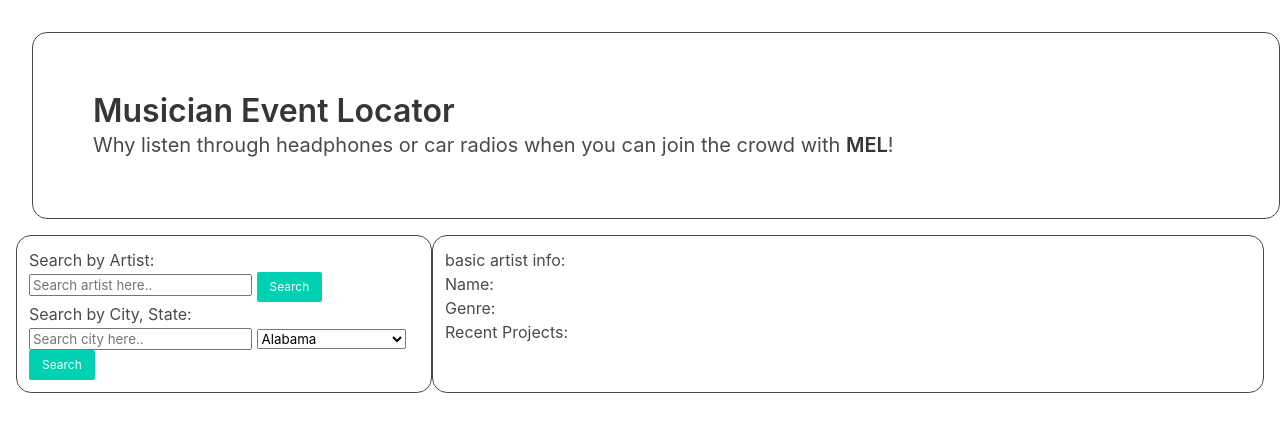
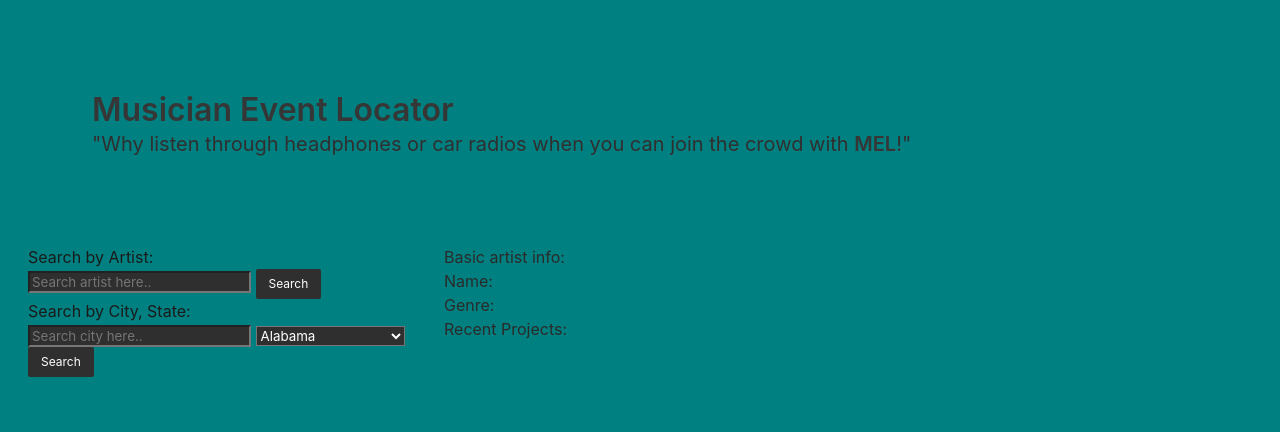
Before and after one commit to ThaDarkLord/event-tracker, a plain HTML site: page index.html in a window 1280 px wide. Drawn offline with nearby package versions, Linux system fonts and the light colour scheme.

Commit message:
added color style to css

```diff
--- a/assets/css/style.css
+++ b/assets/css/style.css
@@ -1,8 +1,19 @@
+html{
+    background-color: teal;
+}
 
+*{
+    background-color: teal;
+
+}
 
 .column{
-    border: solid 1px;
+    /* border: solid 1px; */
     border-radius: 15px;
+}
+.subtitle{
+    color: rgb(48, 47, 47);
+
 }
 
 .card{
@@ -11,6 +22,33 @@
 .hideMe{
     border: 0px;
 }
+/* below makes the color for the titles of the text box: search by artist and search by city */
+h2{
+    color: rgb(27, 26, 26);
+}
+
+p{
+    color: rgb(27, 26, 26);
+
+}
+button{
+    background-color: rgb(48, 47, 47) !important;
+
+}
+
+input{
+    background-color: rgb(48, 47, 47);
+    color: white;
+}
+
+select{
+    background-color: rgb(48, 47, 47);
+    color: white;
+}
+
+p{
+    color: rgb(43, 42, 42)
+}
 
 /* #hidden-0, #hidden-1, #hidden-2{
     display: none;
--- a/index.html
+++ b/index.html
@@ -12,14 +12,14 @@
 <body>
   <section class="columns is-multiline is-mobile m-4 ">
     <!-- container above -->
-    <article class="column is-full m-4 ">
+    <article  class="column is-full m-4 ">
       <section class="section">
         <div class="container">
           <h1 class="title">
             Musician Event Locator
           </h1>
           <p class="subtitle">
-            Why listen through headphones or car radios when you can join the crowd with <strong>MEL</strong>!
+            "Why listen through headphones or car radios when you can join the crowd with <strong>MEL</strong>!"
           </p>
         </div>
       </section>
@@ -94,9 +94,9 @@
 
     </div>
     <!-- the section below is for the artist basic information -->
-    <section class="column is-8 ">
+    <section  class="column is-8 ">
       <article>
-        basic artist info:
+        <p>Basic artist info:</p>
         <p id="artName">Name:</p>
         <p id="artGenre">Genre:</p>
         <p id="artRecent">Recent Projects:</p>
```
Also changed, not shown: README.md.
